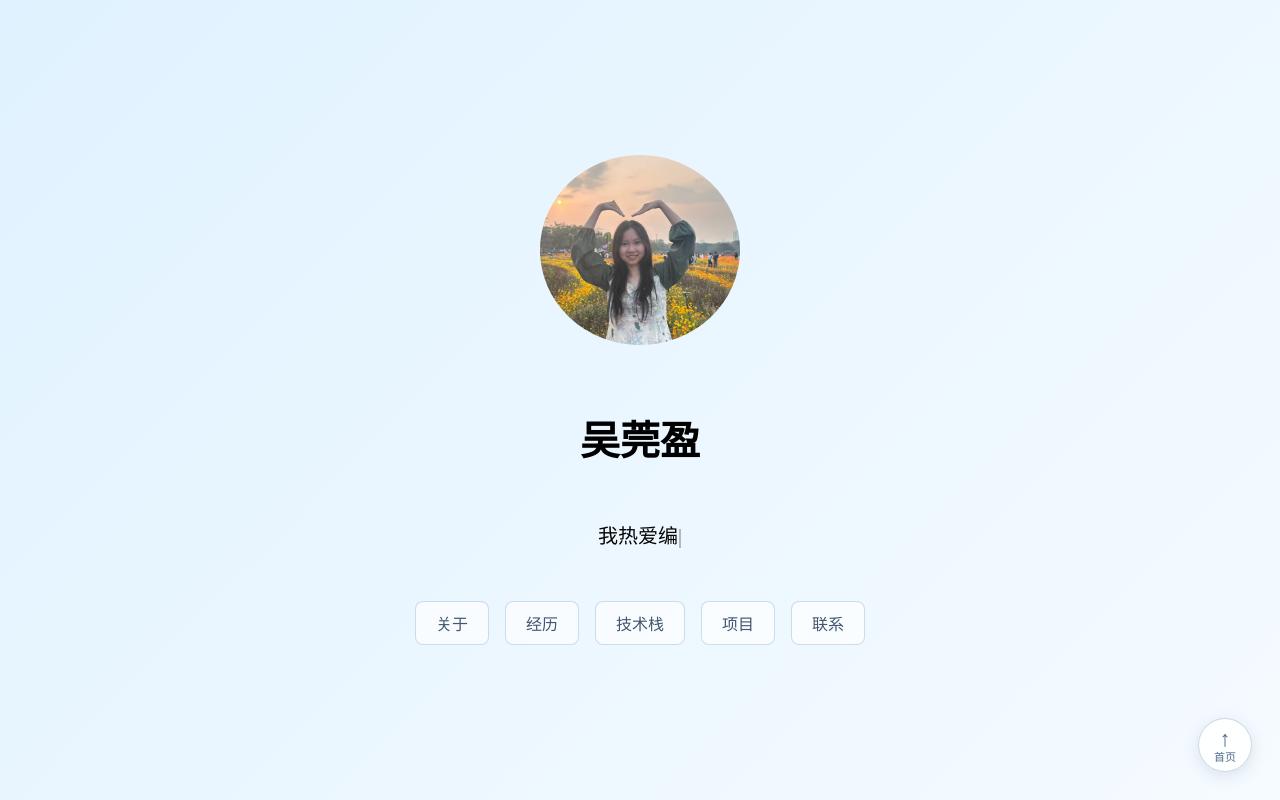
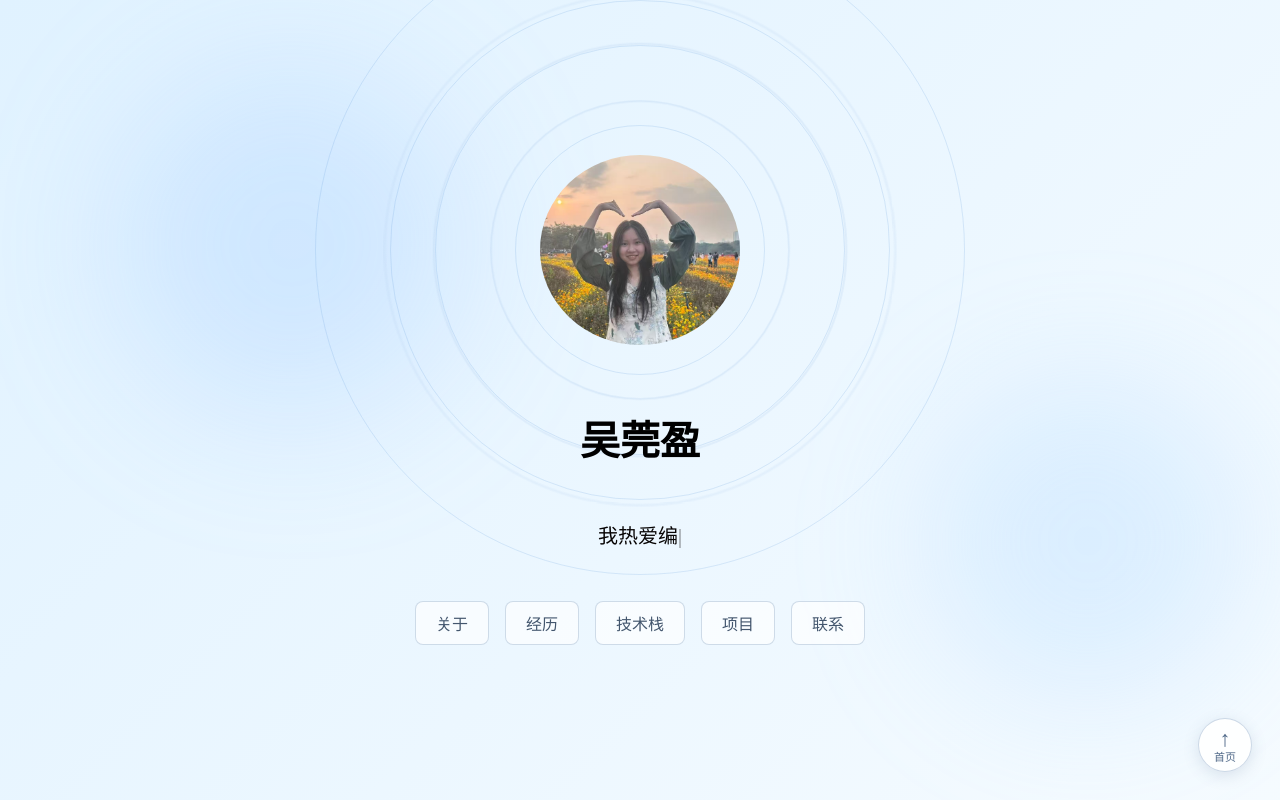
Before and after one commit to wwy0813/portfolio-resume, a Nuxt app: page / in a window 1280 px wide. Built offline with nearby package versions, Linux system fonts and the light colour scheme.

Commit message:
新增一些动画

```diff
--- a/app/pages/index.vue
+++ b/app/pages/index.vue
@@ -1,7 +1,19 @@
 <template>
   <div class="container">
     <section id="home" class="page">
-      <img alt="Vue logo" src="/images/头像.jpg" width="100" height="100" class="avatar" />
+      <div class="avatar-orbit">
+        <span class="orbit-ring ring-1" />
+        <span class="orbit-ring ring-2" />
+        <span class="orbit-ring ring-3" />
+        <span class="orbit-ring ring-4" />
+
+        <span class="ripple ripple-1" />
+        <span class="ripple ripple-2" />
+        <span class="ripple ripple-3" />
+
+        <img src="/images/头像.jpg" alt="个人头像" class="avatar" />
+      </div>
+
       <h1>吴莞盈</h1>
       <p class="type-text">{{ typeText }}<span class="cursor">|</span></p>
       <div class="btn-group">
@@ -38,9 +50,9 @@
         <h2 class="experience-title">工作经历</h2>
         <p class="experience-subtitle">我的职业经历与成长</p>
 
-        <div class="experience-list">
+        <div class="experience-list" :class="{ 'experience-visible': experienceVisible }">
           <!-- 第一份工作 -->
-          <div class="experience-card">
+          <div class="experience-card" data-direction="left">
             <div class="experience-header">
               <h3>软件测试</h3>
               <p class="experience-time">2026年9月 — 2027年2月</p>
@@ -60,7 +72,7 @@
           </div>
 
           <!-- 第二份工作 -->
-          <div class="experience-card">
+          <div class="experience-card" data-direction="right">
             <div class="experience-header">
               <h3>工艺工程师</h3>
               <p class="experience-time">2026年2月 — 2026年8月</p>
@@ -89,7 +101,7 @@
         <p class="skills-label">MY SKILLS</p>
         <h2 class="skills-title">技术栈</h2>
 
-        <div class="skills-grid">
+        <div class="skills-grid" :class="{ 'skills-visible': skillsVisible }">
           <div class="skill-item">
             <img src="/images/HTML5.svg" alt="HTML" class="skill-image" />
             <div class="skill-overlay"><span>HTML</span></div>
@@ -366,6 +378,10 @@ const contactForm = ref({
 })
 
 const contactEmail = '你的真实邮箱地址'
+const skillsVisible = ref(false)
+const experienceVisible = ref(false)
+let experienceObserver = null
+let skillsObserver = null
 let timer = null
 let sentenceIndex = 0
 let charIndex = 0
@@ -394,12 +410,64 @@ function startType() {
 
 onMounted(() => {
   startType()
+
+  const container = document.querySelector('.container')
+  const skillsSection = document.getElementById('skills')
+
+  if (container && skillsSection) {
+    skillsObserver = new IntersectionObserver(
+      ([entry]) => {
+        skillsVisible.value = entry.isIntersecting
+      },
+      {
+        root: container,
+        threshold: 0.25,
+      }
+    )
+
+    skillsObserver.observe(skillsSection)
+  }
+
+  // 工作经历进入视野时触发动画
+  const experienceList = document.querySelector('.experience-list')
+
+  if (container && experienceList) {
+    experienceObserver = new IntersectionObserver(
+      ([entry]) => {
+        if (entry.isIntersecting) {
+          experienceVisible.value = true
+
+          if (experienceObserver) {
+            experienceObserver.disconnect()
+            experienceObserver = null
+          }
+        }
+      },
+      {
+        root: container,
+        threshold: 0.25,
+      }
+    )
+
+    experienceObserver.observe(experienceList)
+  }
 })
 
 onUnmounted(() => {
   if (timer) {
     clearInterval(timer)
   }
+
+  if (skillsObserver) {
+    skillsObserver.disconnect()
+    skillsObserver = null
+  }
+
+  if (experienceObserver) {
+    experienceObserver.disconnect()
+    experienceObserver = null
+  }
+
   document.body.style.overflow = ''
 })
 
@@ -1140,7 +1208,6 @@ p {
   }
 }
 
-/* 技术栈：4行4列圆形图标布局 */
 .skills-section {
   width: 100%;
   max-width: 640px;
@@ -1162,7 +1229,6 @@ p {
   font-weight: 700;
 }
 
-/* 固定为4列，16个图标自然排列成4行 */
 .skills-grid {
   display: grid;
   grid-template-columns: repeat(4, minmax(0, 1fr));
@@ -1172,7 +1238,6 @@ p {
   width: 100%;
 }
 
-/* 外面的框：保持圆形 */
 .skill-item {
   display: flex;
   align-items: center;
@@ -1265,4 +1330,319 @@ p {
     padding: 10px;
   }
 }
+
+.skills-grid .skill-item {
+  opacity: 0;
+  transform: translateX(-80px);
+
+  transition:
+    opacity 2s ease,
+    transform 2s cubic-bezier(0.22, 1, 0.36, 1),
+    box-shadow 0.25s ease;
+}
+
+.skills-grid .skill-item:nth-child(4n + 3),
+.skills-grid .skill-item:nth-child(4n + 4) {
+  transform: translateX(80px);
+}
+
+.skills-grid.skills-visible .skill-item {
+  opacity: 1;
+  transform: translateX(0);
+}
+
+.skills-grid .skill-item:nth-child(4n + 1) {
+  transition-delay: 0.05s;
+}
+
+.skills-grid .skill-item:nth-child(4n + 2) {
+  transition-delay: 0.12s;
+}
+
+.skills-grid .skill-item:nth-child(4n + 3) {
+  transition-delay: 0.19s;
+}
+
+.skills-grid .skill-item:nth-child(4n + 4) {
+  transition-delay: 0.26s;
+}
+
+.skills-grid.skills-visible .skill-item:hover {
+  transform: translateY(-4px) scale(1.03);
+}
+
+@media (prefers-reduced-motion: reduce) {
+  .skills-grid .skill-item {
+    opacity: 1;
+    transform: none;
+    transition: none;
+  }
+}
+
+#home {
+  position: relative;
+  isolation: isolate;
+  overflow: hidden;
+}
+
+#home::before,
+#home::after {
+  content: '';
+  position: absolute;
+  z-index: -1;
+  width: 320px;
+  height: 320px;
+  border-radius: 50%;
+  filter: blur(65px);
+  pointer-events: none;
+  animation: home-glow 10s ease-in-out infinite alternate;
+}
+
+#home::before {
+  top: 8%;
+  left: 8%;
+  background: rgba(120, 181, 255, 0.2);
+}
+
+#home::after {
+  right: 8%;
+  bottom: 8%;
+  background: rgba(157, 205, 255, 0.25);
+  animation-delay: -5s;
+}
+
+@keyframes home-glow {
+  0% {
+    transform: translate(-40px, -25px) scale(0.85);
+  }
+
+  50% {
+    transform: translate(30px, 20px) scale(1.1);
+  }
+
+  100% {
+    transform: translate(70px, -35px) scale(1);
+  }
+}
+
+@media (prefers-reduced-motion: reduce) {
+  #home::before,
+  #home::after {
+    animation: none;
+  }
+}
+#home h1,
+#home .type-text,
+#home .btn-group {
+  position: relative;
+  z-index: 2;
+}
+
+.avatar-orbit {
+  position: relative;
+  display: inline-flex;
+  align-items: center;
+  justify-content: center;
+  isolation: isolate;
+  margin-bottom: 2rem;
+  z-index: 0;
+}
+
+.avatar-orbit .avatar {
+  position: relative;
+  z-index: 0;
+  width: 200px;
+  height: auto;
+  border-radius: 80%;
+  margin: 0;
+}
+
+.orbit-ring,
+.ripple {
+  position: absolute;
+  left: 50%;
+  top: 50%;
+  border-radius: 50%;
+  pointer-events: none;
+  box-sizing: border-box;
+}
+
+.orbit-ring {
+  z-index: -1;
+  border: 1px solid rgba(104, 159, 218, 0.2);
+  transform: translate(-50%, -50%);
+  pointer-events: none;
+}
+
+.ring-1 {
+  width: 250px;
+  height: 250px;
+}
+
+.ring-2 {
+  width: 410px;
+  height: 410px;
+}
+
+.ring-3 {
+  width: 500px;
+  height: 500px;
+}
+
+.ring-4 {
+  width: 650px;
+  height: 650px;
+}
+
+.ripple {
+  z-index: -1;
+  width: 210px;
+  height: 210px;
+  border: 1px solid rgba(186, 211, 240, 0.7);
+  opacity: 0;
+  animation: ripple-out 10s ease-out infinite;
+}
+
+.ripple-2 {
+  animation-delay: 1.66s;
+}
+
+.ripple-3 {
+  animation-delay: 3.33s;
+}
+
+@keyframes ripple-out {
+  0% {
+    transform: translate(-50%, -50%) scale(0.8);
+    opacity: 0;
+  }
+
+  12% {
+    opacity: 0.65;
+  }
+
+  70% {
+    opacity: 0.2;
+  }
+
+  100% {
+    transform: translate(-50%, -50%) scale(3.2);
+    opacity: 0;
+  }
+}
+
+@media (prefers-reduced-motion: reduce) {
+  .ripple {
+    animation: none;
+    opacity: 0;
+  }
+}
+
+.project-card {
+  position: relative;
+  border: 1px solid rgba(120, 160, 210, 0.22);
+  border-radius: 16px;
+
+  transition:
+    transform 0.25s ease,
+    border-color 0.25s ease,
+    box-shadow 0.25s ease;
+}
+
+.project-card:hover {
+  transform: translateY(-4px);
+  border-color: rgba(120, 175, 240, 0.65);
+  box-shadow: 0 8px 22px rgba(40, 90, 160, 0.12);
+}
+
+@media (prefers-reduced-motion: reduce) {
+  .project-card,
+  .project-card:hover {
+    transition: none;
+    transform: none;
+  }
+}
+
+/* 工作经历卡片：初始状态 */
+.experience-card {
+  opacity: 0;
+  transform: translateX(0) scale(0.88);
+  transform-origin: center center;
+  will-change: transform, opacity;
+}
+
+/* 左侧卡片：从左边弹入 */
+.experience-card[data-direction='left'] {
+  transform: translateX(-100px) scale(0.88);
+}
+
+/* 右侧卡片：从右边弹入 */
+.experience-card[data-direction='right'] {
+  transform: translateX(100px) scale(0.88);
+}
+
+/* 进入视野后触发动画 */
+.experience-list.experience-visible .experience-card {
+  animation: jelly-enter 1.15s both;
+}
+
+/* 左右错开一点时间 */
+.experience-list.experience-visible .experience-card[data-direction='right'] {
+  animation-delay: 0.16s;
+}
+
+/* 果冻弹性进入 */
+@keyframes jelly-enter {
+  0% {
+    opacity: 0;
+    transform: translateX(var(--enter-x, 0)) scale(0.88, 0.88);
+  }
+
+  45% {
+    opacity: 1;
+    transform: translateX(0) scale(1.04, 0.96);
+  }
+
+  62% {
+    transform: translateX(0) scale(0.97, 1.03);
+  }
+
+  78% {
+    transform: translateX(0) scale(1.015, 0.99);
+  }
+
+  90% {
+    transform: translateX(0) scale(0.995, 1.005);
+  }
+
+  100% {
+    opacity: 1;
+    transform: translateX(0) scale(1, 1);
+  }
+}
+
+/* 左右方向分别设置初始位移 */
+.experience-card[data-direction='left'] {
+  --enter-x: -100px;
+}
+
+.experience-card[data-direction='right'] {
+  --enter-x: 100px;
+}
+
+/* 动画结束后仍保留原本的悬停效果 */
+.experience-card:hover {
+  transform: translateY(-4px);
+}
+
+/* 尊重系统的减少动态效果设置 */
+@media (prefers-reduced-motion: reduce) {
+  .experience-card,
+  .experience-list.experience-visible .experience-card {
+    opacity: 1;
+    transform: none;
+    animation: none;
+    will-change: auto;
+  }
+}
 </style>
```
